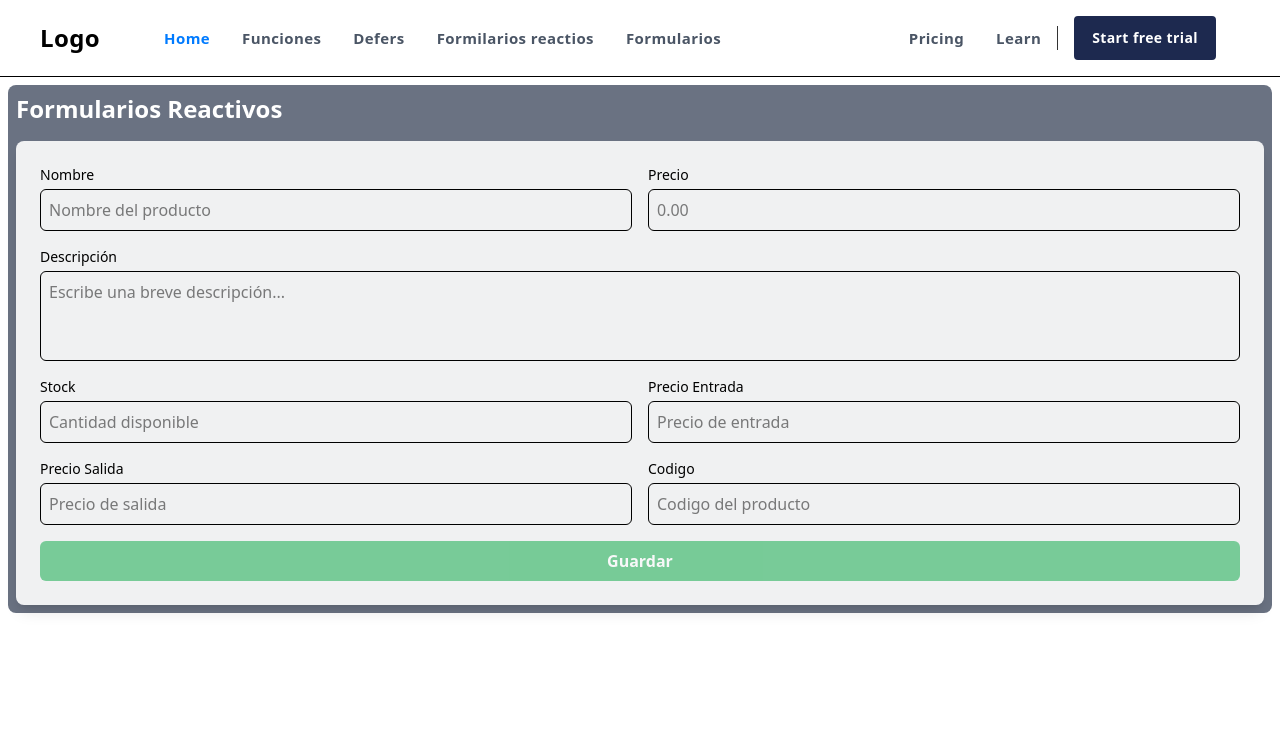
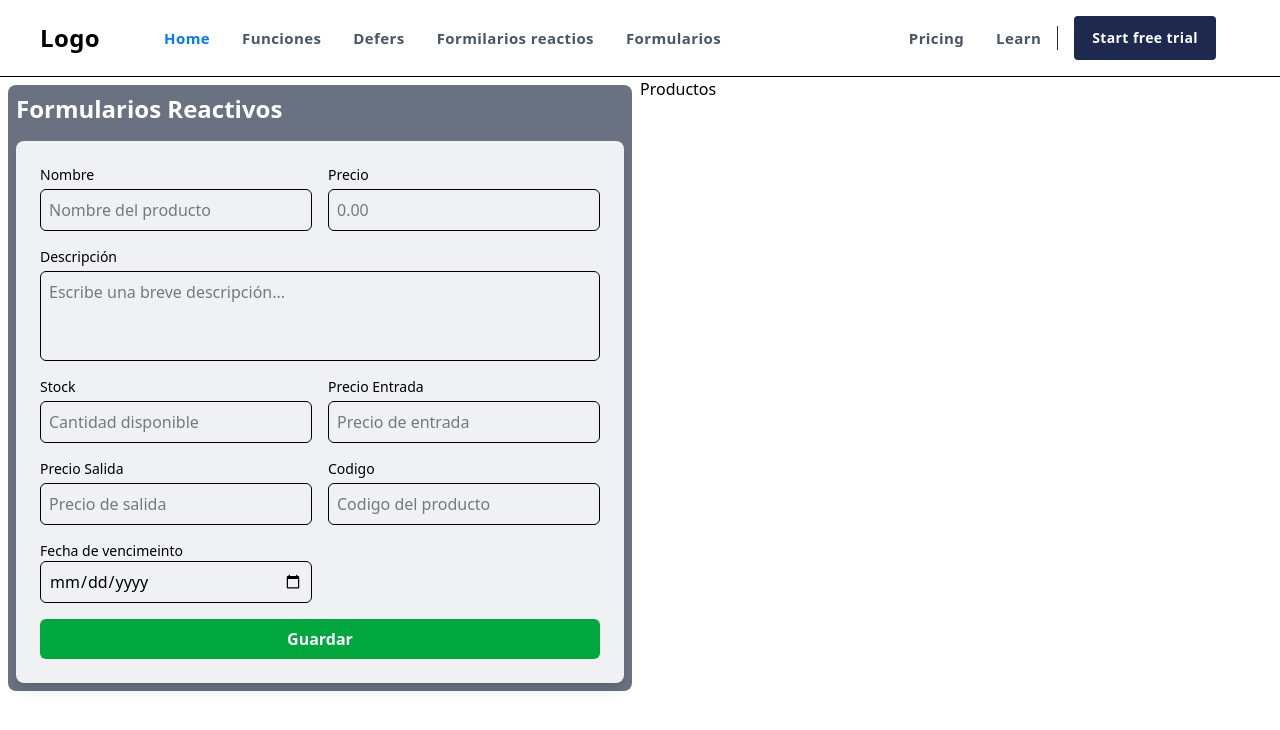
Before and after one commit to ByOscarPINE/recordatorioAngular, an Angular app: page /form in a window 1280 px wide. Shown: the top 730 px of the page. Built offline with nearby package versions, Linux system fonts and the light colour scheme.

Commit message:
04/03/26

```diff
--- a/angular.json
+++ b/angular.json
@@ -54,6 +54,11 @@
         },
         "serve": {
           "builder": "@angular/build:dev-server",
+          "options": {
+            "headers": {
+              "Content-Security-Policy": "default-src 'self'; script-src 'self' 'unsafe-inline';"
+            }
+          },
           "configurations": {
             "production": {
               "buildTarget": "recordatorioAngular:build:production"
--- a/src/pages/form/form.html
+++ b/src/pages/form/form.html
@@ -1,3 +1,4 @@
+    <div class="grid grid-cols-2">
     <div class="bg-gray-500 p-2 m-2 rounded-lg">
         <h1 class="text-2xl font-extrabold mb-4 text-white">Formularios Reactivos</h1>
         <div class="bg-white/90 p-6 rounded-lg shadow-lg">
@@ -95,7 +96,7 @@
                 <div class="flex flex-col">
                     <label class="text-sm font-medium mb-1">Codigo</label>
                     <input
-                        type="number"
+                        type="text"
                         formControlName="codigo"
                         placeholder="Codigo del producto"
                         class="p-2 border rounded-md focus:outline-none focus:ring-2 focus:ring-green-400"
@@ -107,11 +108,25 @@
                         Stock inválido
                     </span> -->
                 </div>
+                <div class="flex flex-col">
+                    <label class="text-sm font-medium mb-1`">Fecha de vencimeinto</label>
+                    <input
+                        type="date"
+                        formControlName="fechaVencimiento"
+                        placeholder="Fecha de vencimiento del producto"
+                        class="p-2 border rounded-md focus:outline-none focus:ring-2 focus:ring-green-400"
+                    />
+                    <p class="text-sm text-red-400">
+                        {{getErrorMessage('fechaVencimiento')}}
+                    </p>
+                    <!-- <span *ngIf="formProduct.get('stock')?.touched && formProduct.get('stock')?.invalid" class="text-red-500 text-xs mt-1">
+                        Stock inválido
+                    </span> -->
+                </div>
 
                 <div class="md:col-span-2">
                     <button
                         type="submit"
-                        [disabled]="formProduct.invalid"
                         class="w-full bg-green-600 text-white py-2 rounded-md font-semibold hover:bg-green-500 disabled:opacity-50"
                     >
                         Guardar
@@ -120,4 +135,25 @@
             </form>
         </div>
 
+
     </div>
+    <div>
+    <ul>
+    <h1>Productos</h1>
+    @for (producto of productos; track $index) {
+        <div
+            class="bg-white border border-gray-200 shadow-md w-full max-w-sm rounded-lg overflow-hidden mx-auto mt-4">
+            <div class="p-6">
+                <div>
+                    <h3 class="text-lg font-semibold">{{ producto.name}}</h3>
+                </div>
+                <button type="button"
+                    class="mt-6 px-5 py-2 rounded-md text-white text-sm font-medium tracking-wider border-none outline-none bg-blue-600 hover:bg-blue-700 cursor-pointer">View</button>
+            </div>
+        </div>
+    }
+    </ul>
+    </div>
+
+
+    </div>
--- a/src/pages/form/form.ts
+++ b/src/pages/form/form.ts
@@ -1,6 +1,18 @@
 import { ChangeDetectionStrategy, Component, inject } from '@angular/core';
 import { FormBuilder, FormGroup, ReactiveFormsModule, Validators, ɵInternalFormsSharedModule } from '@angular/forms';
 import { price_valid } from '../../validators/price_valid';
+import { date_valid } from '../../validators/date_valid';
+
+export interface Producto {
+  name: string;
+  description: string;
+  price: number;
+  stock: number;
+  code: string;
+  precioEntrada: number;
+  precioSalida: number;
+  fechaVencimiento: string;
+}
 
 @Component({
   selector: 'app-form',
@@ -16,19 +28,25 @@ import { price_valid } from '../../validators/price_valid';
 export class Form {
   fb = inject(FormBuilder)
   formProduct!: FormGroup;
+  productos: Producto[] = [];
 
+  hoy = new Date();
   constructor() {
     this.formProduct = this.fb.group({
       name: ['',[Validators.required, Validators.minLength(3)]],
       description: ['', [Validators.required, Validators.minLength(15)]],
-      price: [,[  Validators.required, Validators.min(1000)]],
-      stock: [,[Validators.required,Validators.min(1), Validators.max(1000)]],
-      precioEntrada: [,[Validators.required, Validators.min(1)]],
-      precioSalida: [,[Validators.required, Validators.min(1)]],
-      codigo: ['',Validators.required]
+      price: [[Validators.required, Validators.min(1000)]],
+      stock: [[Validators.required, Validators.min(1), Validators.max(1000)]],
+      precioEntrada: [[Validators.required, Validators.min(1)]],
+      precioSalida: [[Validators.required, Validators.min(1)]],
+      codigo: ['',[Validators.required]],
+      fechaVencimiento: ['',[Validators.required]],
     },
     {
-      validators: price_valid('precioEntrada', 'precioSalida')
+      validators: [
+        price_valid('precioEntrada', 'precioSalida'),
+        date_valid('fechaVencimiento', this.hoy)
+      ]
     })
   }
   validatorMessages: any = {
@@ -56,7 +74,11 @@ export class Form {
     },
     codigo: {
       required: "El código es requerido",
-    }
+    },
+    fechaVencimiento: {
+      required: "La fecha de vencimiento es requerida",
+      dateComparasion: "La fecha de vencimiento debe ser mayor a la fecha actual"
+    },
   }
 
   getErrorMessage(ctrl: string){
@@ -78,9 +100,11 @@ export class Form {
   saveProduct(){
     if(this.formProduct.invalid){
       this.formProduct.markAllAsTouched()
-      return;
+      console.log("Formulario incorrecto", this.formProduct.value);
     }else{
+      this.productos.push(this.formProduct.value);
       console.log(this.formProduct.value);
+      this.formProduct.reset();
     }
   }
 
--- /dev/null
+++ b/src/validators/date_valid.ts
@@ -0,0 +1,19 @@
+import { AbstractControl, ValidationErrors, ValidatorFn } from "@angular/forms";
+
+export function date_valid(
+  controlName1: string,
+  controlName2: Date
+): ValidatorFn {
+  return (group: AbstractControl): ValidationErrors | null => {
+    const fecha1 = new Date(group.get(controlName1)?.value);
+    const fecha2 = new Date(controlName2);
+
+    if (fecha1 == null || fecha2 == null) return null;
+
+    if(fecha1 <= fecha2) {
+      console.log("Fecha 1 es menor a fecha 2");
+        group.get(controlName1)?.setErrors({ dateComparasion: true });
+    }
+  return null;
+  };
+}
```
